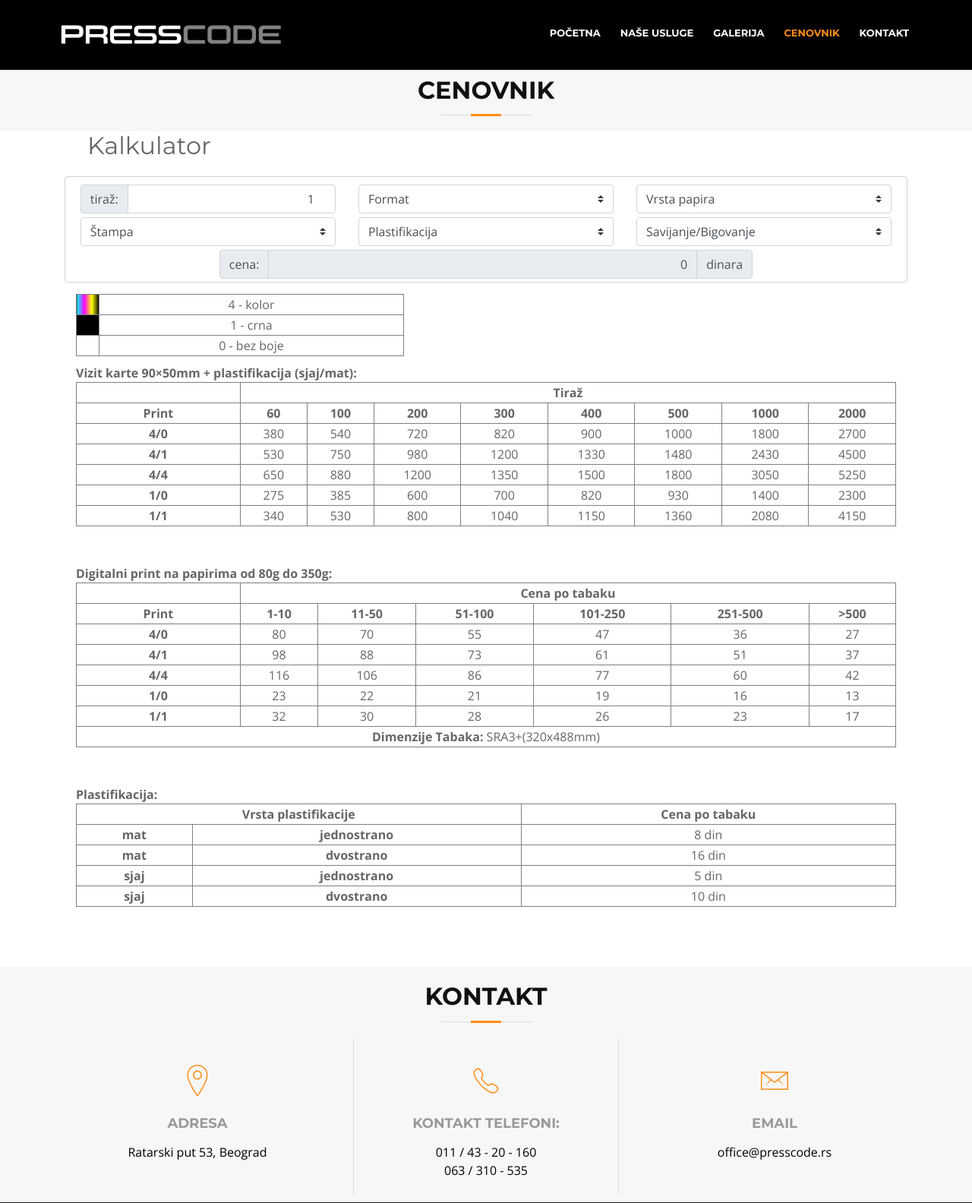
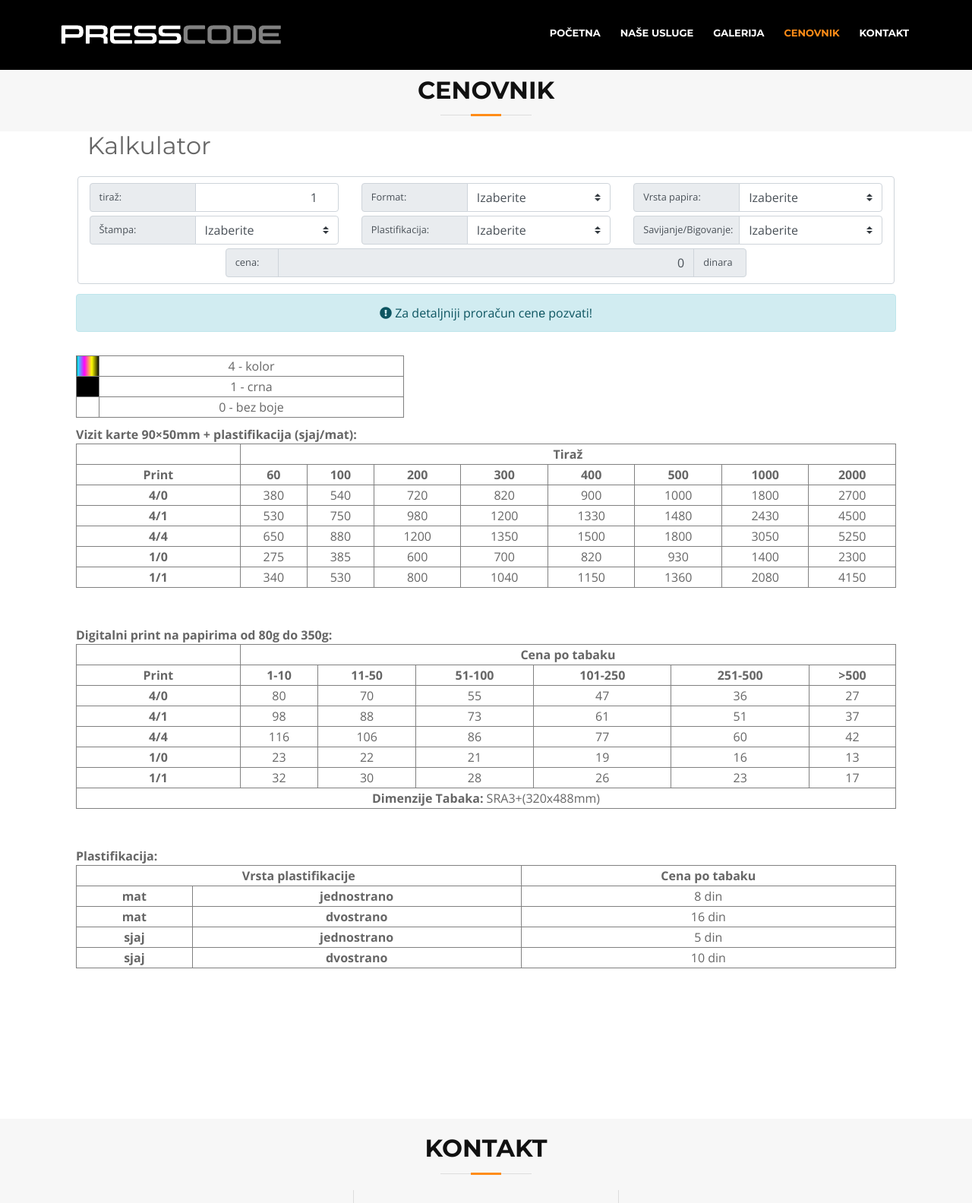
Before and after one commit to danilopetrovic/presscode, a PHP site: page /cenovnik.php in a window 1280 px wide. Shown: the top 1584 px of the page at 76% size. Run offline with PHP 8.4, Linux system fonts and the light colour scheme; some libraries are stand-ins or nearby versions; some web fonts are replaced.

Commit message:
menjao izgled cenovnika i malo funkcije + stilizacija u css-u

```diff
--- a/primer2/cenovnik.php
+++ b/primer2/cenovnik.php
@@ -46,7 +46,7 @@
                     <div class="col-12">
                         <h2>Kalkulator</h2>
                     </div>
-                    <div class="row" style="border: 1px solid #ced4da; border-radius: 0.25em; padding: 0.3em">
+                    <div class="row" style="border: 1px solid #ced4da; border-radius: 0.25em; padding: 0.2em 0 0.5em; margin: 0.1rem 0.1rem 0.8rem 0.1rem;">
                         <div class="col-md-6 col-lg-4">
                             <div class="input-group">
                                 <div class="input-group-prepend">
@@ -59,62 +59,129 @@
                             </div>
                         </div>
                         <div class="col-md-6 col-lg-4">
+                            <div class="input-group">
+                                <div class="input-group-prepend">
+                                    <span class="input-group-text">Format:</span>
+                                </div>
                                 <select class="custom-select">
-                                <option value="0">Format</option>
+                                    <option value="0">Izaberite</option>
                                     <option value="1">A3</option>
                                     <option value="2">A4</option>
                                     <option value="3">A5</option>
                                     <option value="4">A6</option>
                                 </select>
                             </div>
+                        </div>
+                        <!--<div class="col-md-6 col-lg-4">-->
+                        <!--    <select class="custom-select">-->
+                        <!--        <option value="0">Format</option>-->
+                        <!--        <option value="1">A3</option>-->
+                        <!--        <option value="2">A4</option>-->
+                        <!--        <option value="3">A5</option>-->
+                        <!--        <option value="4">A6</option>-->
+                        <!--    </select>-->
+                        <!--</div>-->
                         <div class="col-md-6 col-lg-4">
+                            <div class="input-group">
+                                <div class="input-group-prepend">
+                                    <span class="input-group-text">Vrsta papira:</span>
+                                </div>
                                 <select class="custom-select">
-                                <option value="0">Vrsta papira</option>
+                                    <option value="0">Izaberite</option>
                                     <option value="1">80gr ofset</option>
                                     <option value="2">120gr ofset</option>
                                     <option value="3">150gr ofset</option>
                                     <option value="4">350gr ofset</option>
                                 </select>
                             </div>
+                        </div>
+                        <!--<div class="col-md-6 col-lg-4">-->
+                        <!--    <select class="custom-select">-->
+                        <!--        <option value="0">Vrsta papira</option>-->
+                        <!--        <option value="1">80gr ofset</option>-->
+                        <!--        <option value="2">120gr ofset</option>-->
+                        <!--        <option value="3">150gr ofset</option>-->
+                        <!--        <option value="4">350gr ofset</option>-->
+                        <!--    </select>-->
+                        <!--</div>-->
                         <div class="col-md-6 col-lg-4">
+                            <div class="input-group">
+                                <div class="input-group-prepend">
+                                    <span class="input-group-text">Štampa:</span>
+                                </div>
                                 <select class="custom-select">
-                                <option value="0">Štampa</option>
+                                    <option value="0">Izaberite</option>
                                     <option value="1">crno-belo jednostrano</option>
                                     <option value="2">crno-belo dvostrano</option>
                                     <option value="3">kolor jednostrano</option>
                                     <option value="4">kolor dvostrano</option>
                                 </select>
                             </div>
+                        </div>
+                        <!--<div class="col-md-6 col-lg-4">-->
+                        <!--    <select class="custom-select">-->
+                        <!--        <option value="0">Štampa</option>-->
+                        <!--        <option value="1">crno-belo jednostrano</option>-->
+                        <!--        <option value="2">crno-belo dvostrano</option>-->
+                        <!--        <option value="3">kolor jednostrano</option>-->
+                        <!--        <option value="4">kolor dvostrano</option>-->
+                        <!--    </select>-->
+                        <!--</div>-->
                         <div class="col-md-6 col-lg-4">
+                            <div class="input-group">
+                                <div class="input-group-prepend">
+                                    <span class="input-group-text">Plastifikacija:</span>
+                                </div>
                                 <select class="custom-select">
-                                <option value="0">Plastifikacija</option>
+                                    <option value="0">Izaberite</option>
                                     <option value="1">Sjaj</option>
                                     <option value="2">Mat</option>
                                 </select>
                             </div>
+                        </div>
+                        <!--<div class="col-md-6 col-lg-4">-->
+                        <!--    <select class="custom-select">-->
+                        <!--        <option value="0">Plastifikacija</option>-->
+                        <!--        <option value="1">Sjaj</option>-->
+                        <!--        <option value="2">Mat</option>-->
+                        <!--    </select>-->
+                        <!--</div>-->
                         <div class="col-md-6 col-lg-4">
+                            <div class="input-group">
+                                <div class="input-group-prepend">
+                                    <span class="input-group-text">Savijanje/Bigovanje:</span>
+                                </div>
                                 <select class="custom-select" onchange="bigovanjePromenaTexta();" id="bigovanje">
-                                <option value="0">Savijanje/Bigovanje</option>
+                                    <option value="0">Izaberite</option>
                                     <option value="2">Da</option>
                                 </select>
                             </div>
+                        </div>
+                        <!--<div class="col-md-6 col-lg-4">-->
+                        <!--    <select class="custom-select" onchange="bigovanjePromenaTexta();" id="bigovanje">-->
+                        <!--        <option value="0">Savijanje/Bigovanje</option>-->
+                        <!--        <option value="2">Da</option>-->
+                        <!--    </select>-->
+                        <!--</div>-->
                         <div class="offset-md-1 col-md-10 offset-lg-2 col-lg-8">
                             <div class="input-group">
-                                <div class="input-group-prepend">
+                                <div class="input-group-prepend posebno">
                                     <span class="input-group-text">cena:</span>
                                 </div>
                                 <input type="text" class="form-control" value="0" readonly style="text-align: right" id="prikaziCenu">
-                                <div class="input-group-append">
+                                <div class="input-group-append posebno">
                                     <span class="input-group-text">dinara</span>
                                 </div>
                             </div>
                         </div>
-<!--                        <div class="col-sm-5 col-md-4 col-lg-5">-->
-<!--                            <div class="input-group">-->
-<!--                                <button class="btn btn-outline-info form-control" id="izracunaj" onclick="izracunajCenu()">Izračunaj</button>-->
-<!--                            </div>-->
-<!--                        </div>-->
+                        <!--<div class="col-sm-5 col-md-4 col-lg-5">-->
+                        <!--    <div class="input-group">-->
+                        <!--        <button class="btn btn-outline-info form-control" id="izracunaj" onclick="izracunajCenu()">Izračunaj</button>-->
+                        <!--    </div>-->
+                        <!--</div>-->
+
                     </div>
+                    <div class="col-12 alert alert-info text-center" role="alert"><i class="fas fa-exclamation-circle"></i> Za detaljniji proračun cenе pozvati!</div>
 
                     <div class="row">
                         <div class="col-12">
@@ -317,7 +384,7 @@
         </div>
     </section><!-- #cenovnik -->
 
-    <div id="divRazdvajac" style="height: 1000px"></div>
+    <div id="divRazdvajac" style="height: 1200px"></div>
     <!--==========================
       Contact Section
     ============================-->
@@ -411,11 +478,10 @@
         if (bigovanje.selectedIndex === 1) {
             bigovanje.children[0].innerHTML = 'Savijanje/Bigovanje (Ne)';
         } else {
-            bigovanje.children[0].innerHTML = 'Savijanje/Bigovanje';
+            bigovanje.children[0].innerHTML = 'Izaberite';
         }
     }
     /*~~~bigovanje promena texta~~~KRAJ*/
-
 
     function izracunajCenu() {
         let rezultat = 0;
@@ -429,6 +495,7 @@
         }
         else {
             prikaziCenu.value = 'Odaberite jos opcija kako bi proracun bio tacan...';
+            prikaziCenu.style.fontWeight = 'normal';
             prikaziCenu.style.color = 'red';
         }
         // prikaziCenu.style.border = "1px solid #ced4da";
--- a/primer2/css/style.css
+++ b/primer2/css/style.css
@@ -1378,3 +1378,10 @@ kontakt 3d mapa
 /*-----------------------
 kontakt 3d mapa kraj
 -----------------------*/
+.input-group-text {
+    width: 140px;
+    font-size: 0.8em;
+}
+.posebno {
+    width: 70px;
+}
```
Lines whose indentation alone changed are shown as unchanged.
